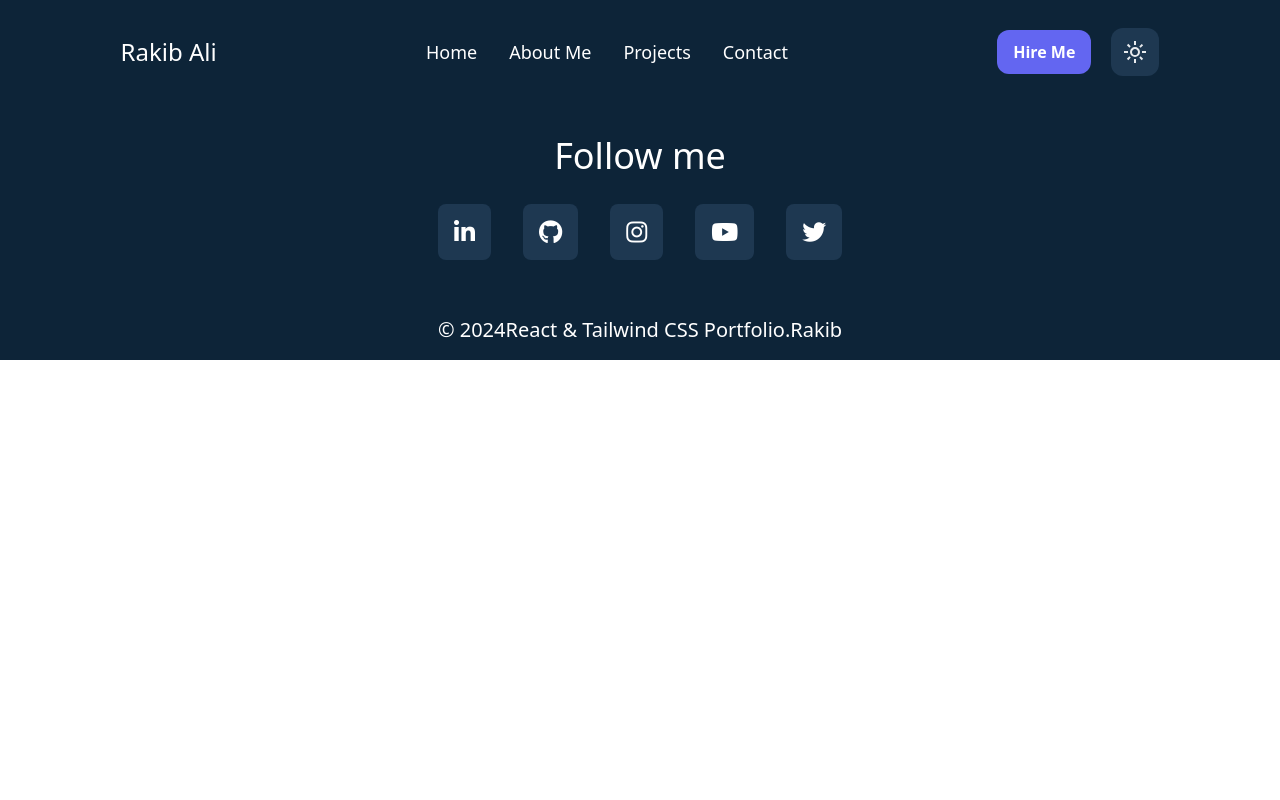
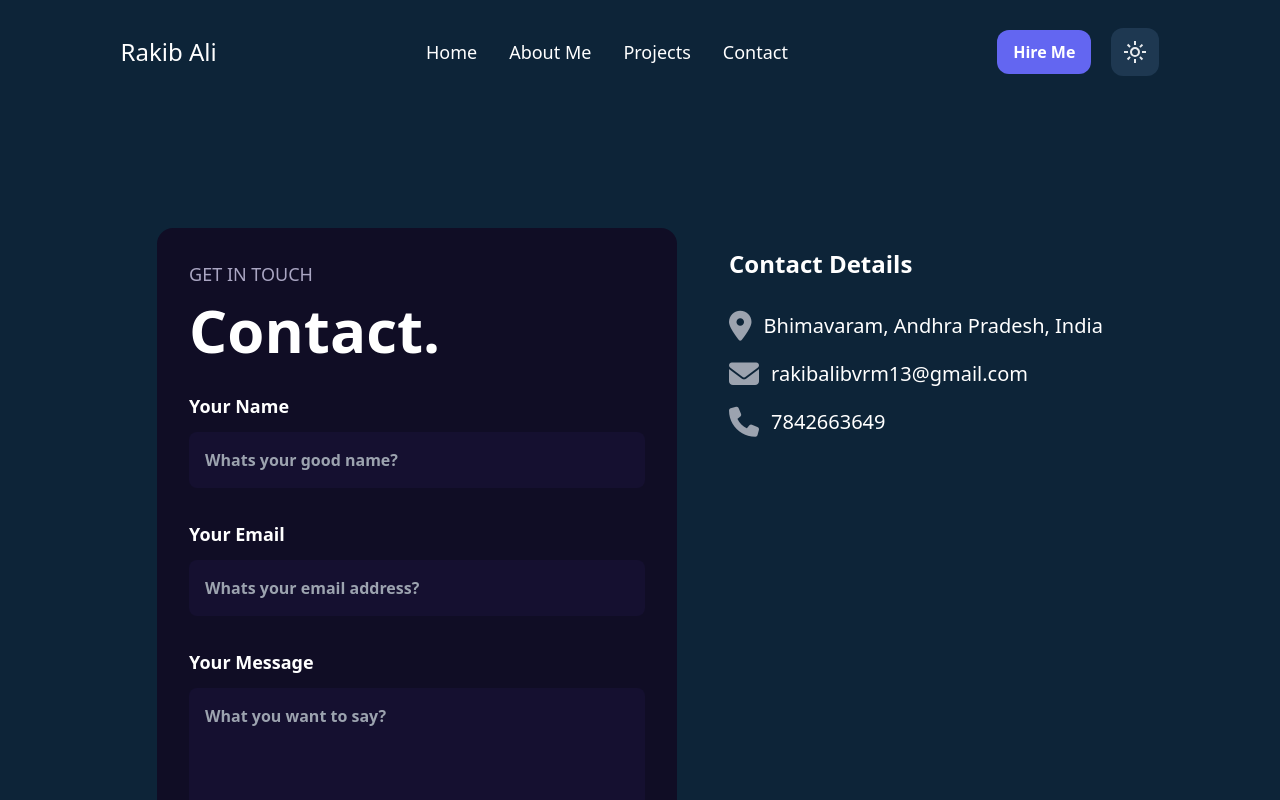
Before and after one commit to Rakibali3/Portfolio, a React (Create React App) app: page /Contact in a window 1280 px wide. Shown: the top 800 px of the page. Built offline with nearby package versions, Linux system fonts and the light colour scheme.

Commit message:
Contact page is added

```diff
--- a/src/App.js
+++ b/src/App.js
@@ -1,6 +1,7 @@
 import './App.css';
 import AboutMe from './components/AboutMe';
 import Body from './components/Body';
+import Contact from './components/Contact';
 import Footer from './components/Footer';
 import Header from './components/Header';
 import Projects from './components/Projects';
@@ -15,6 +16,7 @@ function App() {
           <Route path="/" element={<Body />} />
           <Route path="/About" element={<AboutMe />} />
           <Route path="/Projects" element={<Projects />} />
+          <Route path="/Contact" element={<Contact />} />
         </Routes>
         <Footer />
       </div>
--- /dev/null
+++ b/src/components/Contact.js
@@ -0,0 +1,48 @@
+import React from 'react';
+
+const Contact = () => {
+    return (
+        <div className='flex flex-col-reverse lg:flex-row p-3 justify-center  lg:mt-28 md:m-10 sm:m-0 md:flex-col-reverse  sm:flex-col-reverse md:justify-center gap-8'>
+            <div className='w-full lg:w-auto flex md:justify-center '>
+                <form className='bg-[#100D25] flex flex-col gap-8 text-white p-8 rounded-2xl w-full lg:w-[520px] md:w-[520px] sm:w-[90%] '>
+                    <div className='flex flex-col gap-3'>
+                        <p className='text-[#AAA6C3] text-lg text-left'>GET IN TOUCH</p>
+                        <p className="text-white font-bold text-6xl text-left">Contact.</p>
+                    </div>
+                    <div className='text-left font-bold flex flex-col gap-3'>
+                        <label htmlFor="name" className='text-lg'>Your Name</label>
+                        <input type='text' id="name" placeholder='Whats your good name?' className='bg-[#151030] p-4 rounded-lg' />
+                    </div>
+                    <div className='text-left font-bold flex flex-col gap-3'>
+                        <label htmlFor="email" className='text-lg'>Your Email</label>
+                        <input type='email' id="email" placeholder='Whats your email address?' className='bg-[#151030] p-4 rounded-lg' />
+                    </div>
+                    <div className='text-left font-bold flex flex-col gap-3'>
+                        <label htmlFor="message" className='text-lg'>Your Message</label>
+                        <textarea id="message" rows={7} placeholder='What you want to say?' className='bg-[#151030] p-4 rounded-lg' />
+                    </div>
+                    <button type='submit' className='bg-[#151030] text-white font-bold text-lg p-3 w-28 rounded-xl shadow-xl'>Send</button>
+                </form>
+            </div>
+            <div className='flex flex-col gap-8 p-5 text-left text-white w-full lg:w-auto lg:items-start md:items-center dark:text-black '>
+                <h1 className=' font-bold text-2xl'>Contact Details</h1>
+                <div className='flex flex-col gap-5 text-xl'>
+                    <div className='flex gap-3 items-center'>
+                        <i className="fa-solid fa-location-dot fa-xl text-[#9CA3AF] dark:text-black"></i>
+                        Bhimavaram, Andhra Pradesh, India
+                    </div>
+                    <div className='flex gap-3 items-center'>
+                        <i className="fa-solid fa-envelope fa-xl text-[#9CA3AF] dark:text-black"></i>
+                        rakibalibvrm13@gmail.com
+                    </div>
+                    <div className='flex gap-3 items-center'>
+                        <i className="fa-solid fa-phone fa-xl text-[#9CA3AF] dark:text-black"></i>
+                        7842663649
+                    </div>
+                </div>
+            </div>
+        </div>
+    );
+}
+
+export default Contact;
--- a/src/components/Header.js
+++ b/src/components/Header.js
@@ -28,9 +28,9 @@ const Header = () => {
           <Link to={"/Projects"} className="hover:text-indigo-600 hover:font-bold">
             Projects
           </Link>
-          <button className="hover:text-indigo-600 hover:font-bold">
+          <Link to={"/Contact"} className="hover:text-indigo-600 hover:font-bold">
             Contact
-          </button>
+          </Link>
         </div>
 
         <div className="text-white flex gap-5 items-center ">
@@ -100,7 +100,7 @@ const Header = () => {
           <Link to={"/Projects"} className="border-b-2 border-b-gray-400 text-left p-2">
             Projects
           </Link>
-          <button className=" text-left p-2">Contact</button>
+          <Link to={"/Contact"} className=" text-left p-2">Contact</Link>
           <button className="bg-indigo-600 px-4 h-11 w-28  rounded-xl font-bold  items-center dark:text-white">
             Hire Me
           </button>
--- a/src/components/Projects.js
+++ b/src/components/Projects.js
@@ -20,6 +20,7 @@ const Projects = () => {
       </div>
       {/* cards */}
       <div className="flex flex-wrap gap-8 items-center justify-center ">
+        {/* card1 */}
         <div className="w-[360px]  p-1  text-white border-[#8A4CA8] border-2 tex shadow-[#8A4CA8] shadow-md rounded-2xl ease-in duration-300 hover:scale-105">
           <div className="relative">
             <img
@@ -49,6 +50,7 @@ const Projects = () => {
             </p>
           </div>
         </div>
+        {/* card2 */}
         <div className="w-[360px]  p-1  text-white border-[#8A4CA8] border-2 tex shadow-[#8A4CA8] shadow-md rounded-2xl ease-in duration-300 hover:scale-105">
           <div className="relative">
             <img
@@ -61,7 +63,7 @@ const Projects = () => {
                         <i className="fa-brands fa-github fa-xl md:fa-2xl"></i>
              </button>
           </div>
-          <div className="text-left py-1 px-5 flex flex-col gap-1 w-full ">
+          <div className="text-left py-1 px-5 flex flex-col gap-2 w-full ">
             <h2 className="text-2xl font-bold dark:text-black ">
               Service Prism
             </h2>
@@ -80,6 +82,7 @@ const Projects = () => {
             </p>
           </div>
         </div>
+        {/* card3 */}
         <div className="w-[360px]  p-1  text-white border-[#8A4CA8] border-2 tex shadow-[#8A4CA8] shadow-md rounded-2xl ease-in duration-300 hover:scale-105">
           <div className="relative">
             <img
@@ -91,7 +94,7 @@ const Projects = () => {
                         <i className="fa-brands fa-github fa-xl md:fa-2xl"></i>
              </button>
           </div>
-          <div className="text-left py-1 px-5 flex flex-col gap-1 w-full">
+          <div className="text-left py-1 px-5 flex flex-col gap-2 w-full">
             <h2 className="text-2xl font-bold dark:text-black">
               {" "}
               Food Ordering Website
@@ -111,6 +114,7 @@ const Projects = () => {
             </p>
           </div>
         </div>
+        {/* card4 */}
         <div className="w-[360px]  p-1  text-white border-[#8A4CA8] border-2 tex shadow-[#8A4CA8] shadow-md rounded-2xl ease-in duration-300 hover:scale-105">
           <div className="relative">
             <img
@@ -122,7 +126,7 @@ const Projects = () => {
                         <i className="fa-brands fa-github fa-xl md:fa-2xl"></i>
              </button>
           </div>
-          <div className="text-left py-1 px-5 flex flex-col gap-1 w-full">
+          <div className="text-left py-1 px-5 flex flex-col gap-2 w-full">
             <h2 className="text-2xl font-bold dark:text-black">QA Crafter</h2>
             <p className="text-[#AAA6C3] text-left dark:text-black">
               Developed a web application that takes user input (text or PDF) to
```
